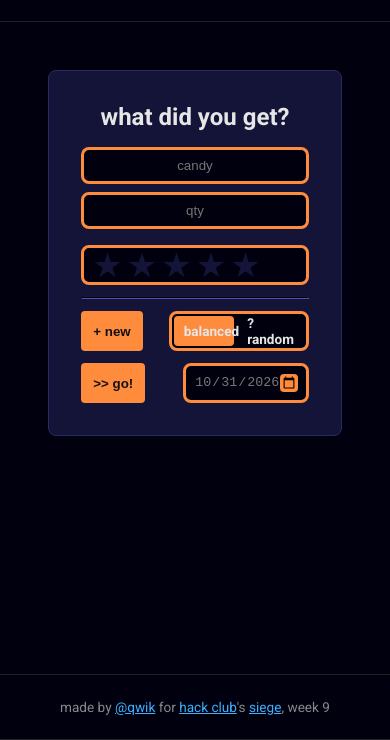
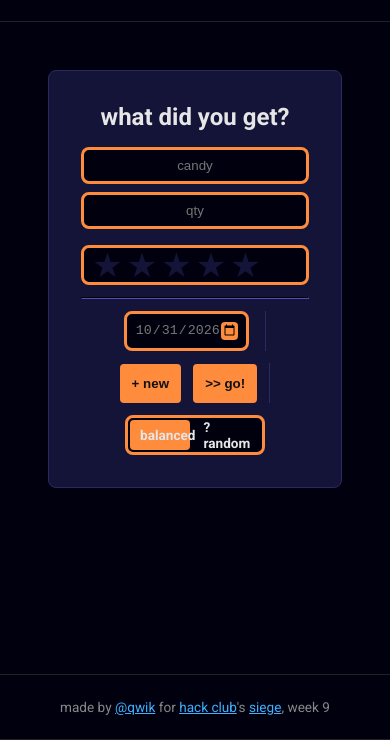
Before and after one commit to qwikster/dose, a plain HTML site: page index.html in a window 390 px wide. Shown: the part 104-844 px from the top of the page. Drawn offline with Linux system fonts and the light colour scheme.

Commit message:
minor layout fix, i give up on mobile

```diff
--- a/index.html
+++ b/index.html
@@ -6,6 +6,7 @@
     <link rel="preconnect" href="https://fonts.googleapis.com">
     <link rel="preconnect" href="https://fonts.gstatic.com" crossorigin>
     <link href="https://fonts.googleapis.com/css2?family=Roboto:ital,wght@0,100..900;1,100..900&display=swap" rel="stylesheet">
+    <link rel="shortcut icon" type="image/x-icon" href="favicon.ico">
     <title>dose | qwik</title>
     <link rel="stylesheet" href="style.css">
 </head>
--- a/script.js
+++ b/script.js
@@ -39,14 +39,14 @@ document.addEventListener('DOMContentLoaded', () => {
             const name = entry.querySelector('.candy-name').value.trim();
             const qty = parseInt(entry.querySelector('.candy-qty').value, 10)
             const rating = parseInt(entry.querySelector('.rating-slider').dataset.rating || '0', 10);
-            if (!name || isNaN(qty) || qty < 1 || rating === 0) {
+            if (!name || isNaN(qty) || qty < 1 || rating === 0 || qty > 999) {
                 valid = false;
                 return;
             }
             candies.push({ name, qty, rating });
         });
         if (!valid) {
-            alert('Fill all fields!');
+            alert('error processing! are all fields filled? max of a candy is 999, by the way');
             return;
         }
         const startDateStr = document.getElementById('date').value;
--- a/style.css
+++ b/style.css
@@ -133,10 +133,16 @@ input::-webkit-inner-spin-button, input::-webkit-outer-spin-button {
 
 .candy-buttons {
     display: flex;
-    align-self: center;
+    align-items: center;
     gap: 0.5rem;
     flex-wrap: wrap;
-    justify-content: center;
+    align-self: center;
+    justify-content: space-evenly;
+    width: 70%;
+}
+
+.panel form .candy-buttons {
+    max-width: 100%;
 }
 
 .rating-slider {
@@ -353,20 +359,6 @@ hr {
     }
 }
 
-@media (max-width: 650px) {
-    .candy-buttons {
-        flex-wrap: wrap;
-        justify-content: space-between;
-        gap: 0.75rem;
-    }
-
-    #add-candy { order: 1; }
-    #candy-mode { order: 2; }
-    #date { order: 4; }
-    #generate { order: 3; }
-    .candy-buttons > div { display: none; }
-}
-
 @media (max-width: 425px) {
     .candy-entry-low {
         flex-direction: column;
```
